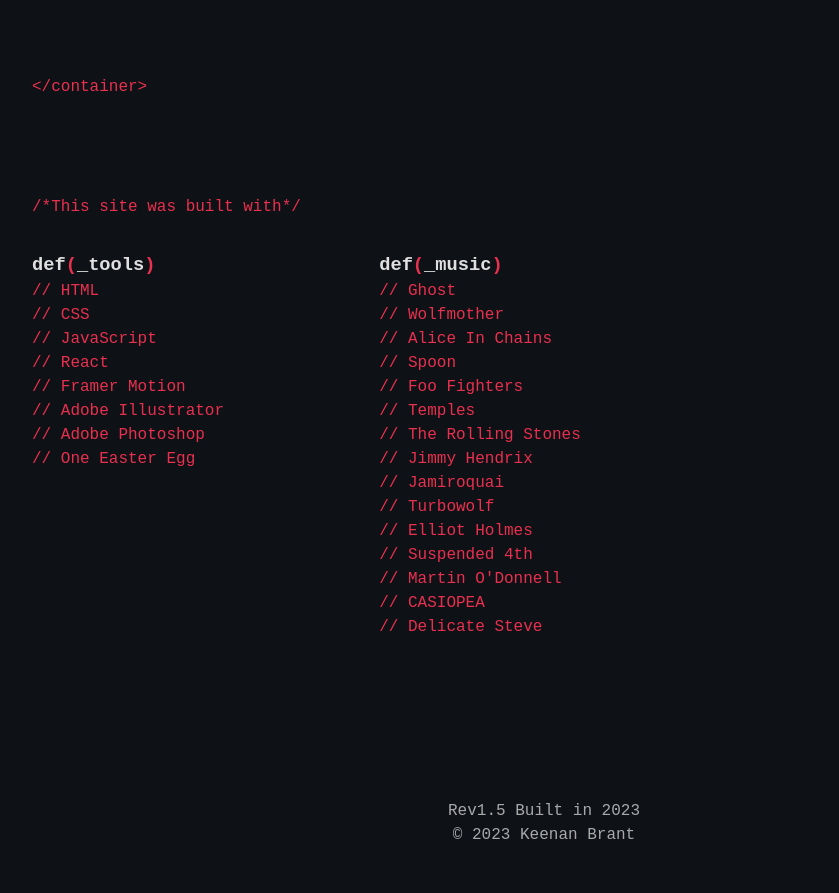
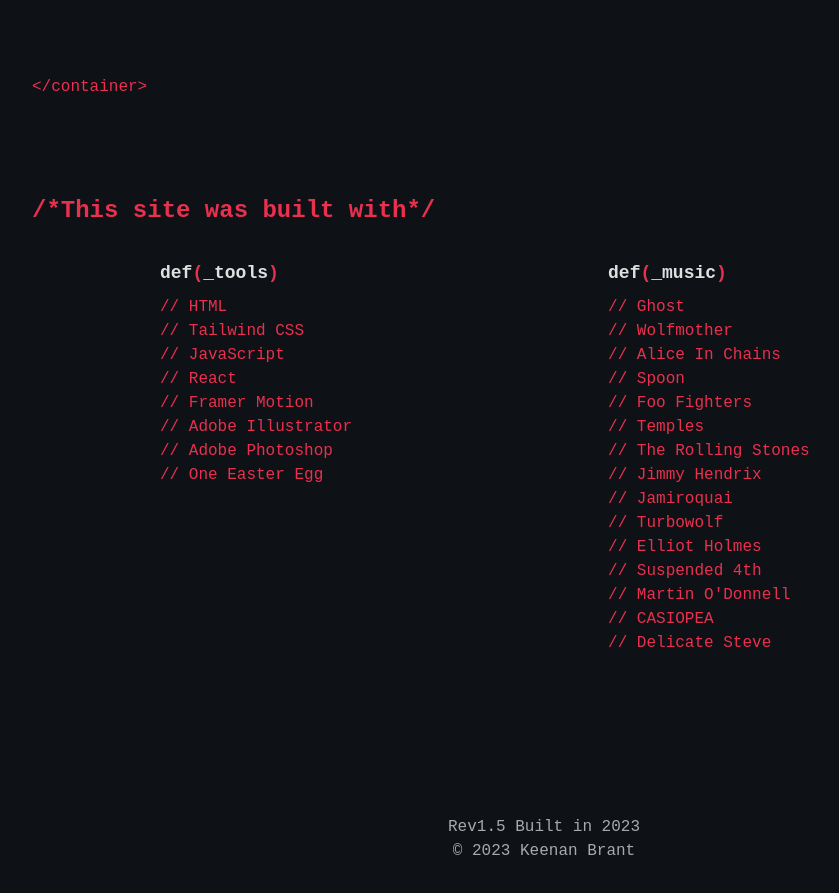
Before and after one commit to The-Nightman/Portfolio, a React (Vite) app: page / in a window 1280 px wide. Shown: the part 2820-3713 px from the top of the page, without its empty margins (96-935 px from the left). Built offline with nearby package versions, Linux system fonts and the light colour scheme; the HTML template or start-up script is replaced by a standard one.

Commit message:
migrate MadeWith to tailwind styles and accessibility improvements

```diff
--- a/src/components/made-with.jsx
+++ b/src/components/made-with.jsx
@@ -22,174 +22,221 @@
         transition={{ duration: 1 }}
         initial="hidden"
         animate={controls}
-        className="made-with"
+        className="pb-40"
       >
-        <h2 className="tags">/*This site was built with*/</h2>
-        <div className="made-with-grid">
-          <ul className="col-tools">
+        <h2 className="mt-16 mb-8 text-accent text-2xl font-bold">
+          <span aria-hidden>/*</span>This site was built with
+          <span aria-hidden>*/</span>
+        </h2>
+        <div className="grid auto-cols-max md:grid-cols-[max-content_max-content] auto-rows-auto md:grid-rows-1 gap-16 md:gap-32">
+          <section>
+            <h3 ref={ref} className="mb-2 text-primary text-lg font-bold">
+              <span aria-hidden>
+                def
+                <span className="text-accent">(</span>
+                _tools
+                <span className="text-accent">)</span>
+              </span>
+              <span className="sr-only">Made with tools</span>
+            </h3>
+            <ul className="text-accent">
               <li>
-              <p ref={ref} className="made-with-col-title">
-                <span>def</span>
-                <span className="func">(</span>
-                <span>_tools</span>
-                <span className="func">)</span>
-              </p>
+                <span aria-hidden>//</span>
+                <span> HTML</span>
               </li>
               <li>
-              <span>// HTML</span>
+                <span aria-hidden>//</span>
+                <span> Tailwind CSS</span>
               </li>
               <li>
-              <span>// CSS</span>
+                <span aria-hidden>//</span>
+                <span> JavaScript</span>
               </li>
               <li>
-              <span>// JavaScript</span>
+                <span aria-hidden>//</span>
+                <span> React</span>
               </li>
               <li>
-              <span>// React</span>
+                <span aria-hidden>//</span>
+                <span> Framer Motion</span>
               </li>
               <li>
-              <span>// Framer Motion</span>
+                <span aria-hidden>//</span>
+                <span> Adobe Illustrator</span>
               </li>
               <li>
-              <span>// Adobe Illustrator</span>
+                <span aria-hidden>//</span>
+                <span> Adobe Photoshop</span>
               </li>
               <li>
-              <span>// Adobe Photoshop</span>
-            </li>
-            <li>
-              <span>// One Easter Egg</span>
+                <span aria-hidden>//</span>
+                <span> One Easter Egg</span>
               </li>
             </ul>
-          <ul className="col-music">
-            <li>
-              <p className="made-with-col-title">
+          </section>
+          <section>
+            <h3 className="mb-2 text-primary text-lg font-bold">
+              <span aria-hidden>
                 <span>def</span>
-                <span className="func">(</span>
+                <span className="text-accent">(</span>
                 <span>_music</span>
-                <span className="func">)</span>
-              </p>
-            </li>
+                <span className="text-accent">)</span>
+              </span>
+              <span className="sr-only">My music</span>
+            </h3>
+            <ul className="text-accent">
               <li>
                 <a
+                  className="hover:text-accentComplementary transition-colors duration-300"
                   href="https://open.spotify.com/track/7wdwIaXUuzlu1grzWMFRJm?si=5abfe714ff464a5b"
                   target="_blank"
                 >
-                // Ghost
+                  <span aria-hidden>//</span>
+                  <span> Ghost</span>
                 </a>
               </li>
               <li>
                 <a
+                  className="hover:text-accentComplementary transition-colors duration-300"
                   href="https://open.spotify.com/track/7ISL3LO8AWP3fKIXunvqTa?si=33420d9f1d94451a"
                   target="_blank"
                 >
-                // Wolfmother
+                  <span aria-hidden>//</span>
+                  <span> Wolfmother</span>
                 </a>
               </li>
               <li>
                 <a
+                  className="hover:text-accentComplementary transition-colors duration-300"
                   href="https://open.spotify.com/track/0wvIGFIgbyz4JNwQhZgTv2?si=f5645a70cd954fa3"
                   target="_blank"
                 >
-                // Alice In Chains
+                  <span aria-hidden>//</span>
+                  <span> Alice In Chains</span>
                 </a>
               </li>
               <li>
                 <a
+                  className="hover:text-accentComplementary transition-colors duration-300"
                   href="https://open.spotify.com/track/3LPgJC2BDy9Ji8QBhwioI2?si=35beb7a46d4a487b"
                   target="_blank"
                 >
-                // Spoon
+                  <span aria-hidden>//</span>
+                  <span> Spoon</span>
                 </a>
               </li>
               <li>
                 <a
+                  className="hover:text-accentComplementary transition-colors duration-300"
                   href="https://open.spotify.com/track/5OQsiBsky2k2kDKy2bX2eT?si=526b8f04876347b9"
                   target="_blank"
                 >
-                // Foo Fighters
+                  <span aria-hidden>//</span>
+                  <span> Foo Fighters</span>
                 </a>
               </li>
               <li>
                 <a
+                  className="hover:text-accentComplementary transition-colors duration-300"
                   href="https://open.spotify.com/track/6pC4bAgzuhOyLJPxsZSQxi?si=cb623072573f4a61"
                   target="_blank"
                 >
-                // Temples
+                  <span aria-hidden>//</span>
+                  <span> Temples</span>
                 </a>
               </li>
               <li>
                 <a
+                  className="hover:text-accentComplementary transition-colors duration-300"
                   href="https://open.spotify.com/track/1iDcKYNvo6gglrOG6lvnHL?si=e4c0935b585e4811"
                   target="_blank"
                 >
-                // The Rolling Stones
+                  <span aria-hidden>//</span>
+                  <span> The Rolling Stones</span>
                 </a>
               </li>
               <li>
                 <a
+                  className="hover:text-accentComplementary transition-colors duration-300"
                   href="https://open.spotify.com/track/2AxCeJ6PSsBYiTckM0HLY7?si=dfb20acbd44241df"
                   target="_blank"
                 >
-                // Jimmy Hendrix
+                  <span aria-hidden>//</span>
+                  <span> Jimmy Hendrix</span>
                 </a>
               </li>
               <li>
                 <a
+                  className="hover:text-accentComplementary transition-colors duration-300"
                   href="https://open.spotify.com/track/47W6YR93MPCGLEUReLMyDm?si=d8b7339b381c4408"
                   target="_blank"
                 >
-                // Jamiroquai
+                  <span aria-hidden>//</span>
+                  <span> Jamiroquai</span>
                 </a>
               </li>
               <li>
                 <a
+                  className="hover:text-accentComplementary transition-colors duration-300"
                   href="https://open.spotify.com/track/5Vx3Cb6AM8TNqQqkwIMDh4?si=89a63267534843ba"
                   target="_blank"
                 >
-                // Turbowolf
+                  <span aria-hidden>//</span>
+                  <span> Turbowolf</span>
                 </a>
               </li>
               <li>
                 <a
+                  className="hover:text-accentComplementary transition-colors duration-300"
                   href="https://open.spotify.com/track/2gYriPqWA8iAKKP2pgW3OR?si=8e82352bdc4645da"
                   target="_blank"
                 >
-                // Elliot Holmes
+                  <span aria-hidden>//</span>
+                  <span> Elliot Holmes</span>
                 </a>
               </li>
               <li>
                 <a
+                  className="hover:text-accentComplementary transition-colors duration-300"
                   href="https://open.spotify.com/track/2BSEWKPGXooXHbDDle1noH?si=a8c6c59064fa4a74"
                   target="_blank"
                 >
-                // Suspended 4th
+                  <span aria-hidden>//</span>
+                  <span> Suspended 4th</span>
                 </a>
               </li>
               <li>
                 <a
+                  className="hover:text-accentComplementary transition-colors duration-300"
                   href="https://open.spotify.com/track/1ITSmdk6J2yWwMNH2FOU79?si=bbc6efbb33544120"
                   target="_blank"
                 >
-                // Martin O'Donnell
+                  <span aria-hidden>//</span>
+                  <span> Martin O'Donnell</span>
                 </a>
               </li>
               <li>
                 <a
+                  className="hover:text-accentComplementary transition-colors duration-300"
                   href="https://open.spotify.com/track/15DKVRxHhKqRmIE2L6G82h?si=7e73be1984ed46bf"
                   target="_blank"
                 >
-                // CASIOPEA
+                  <span aria-hidden>//</span>
+                  <span> CASIOPEA</span>
                 </a>
               </li>
               <li>
                 <a
+                  className="hover:text-accentComplementary transition-colors duration-300"
                   href="https://open.spotify.com/track/4CpLkaW3Hjr8sIKvdA5I0t?si=2108b6a2a69a4c15"
                   target="_blank"
                 >
-                // Delicate Steve
+                  <span aria-hidden>//</span>
+                  <span> Delicate Steve</span>
                 </a>
               </li>
             </ul>
+          </section>
         </div>
       </motion.section>
     </>
```
Lines whose indentation alone changed are shown as unchanged.
